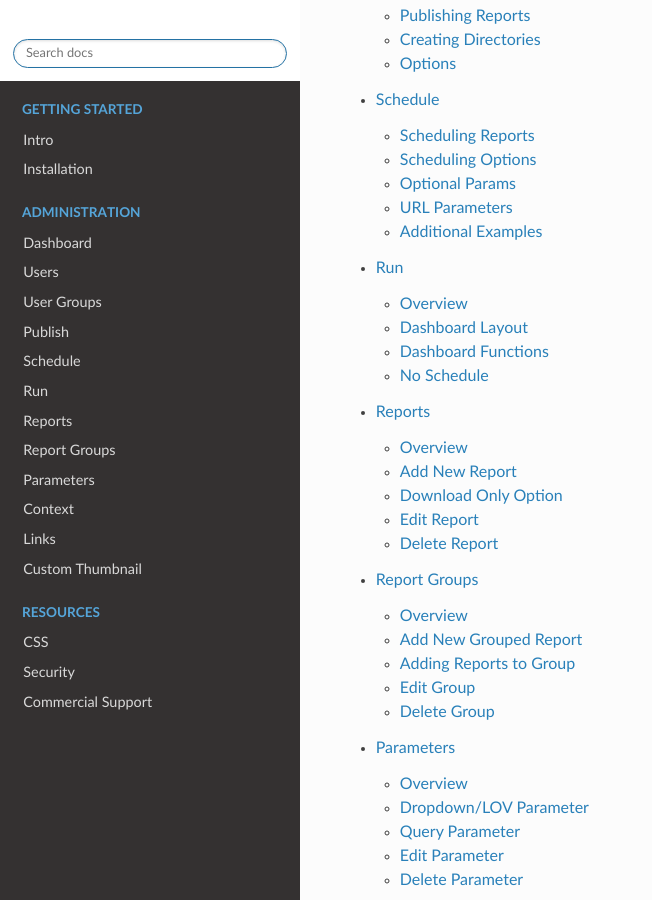
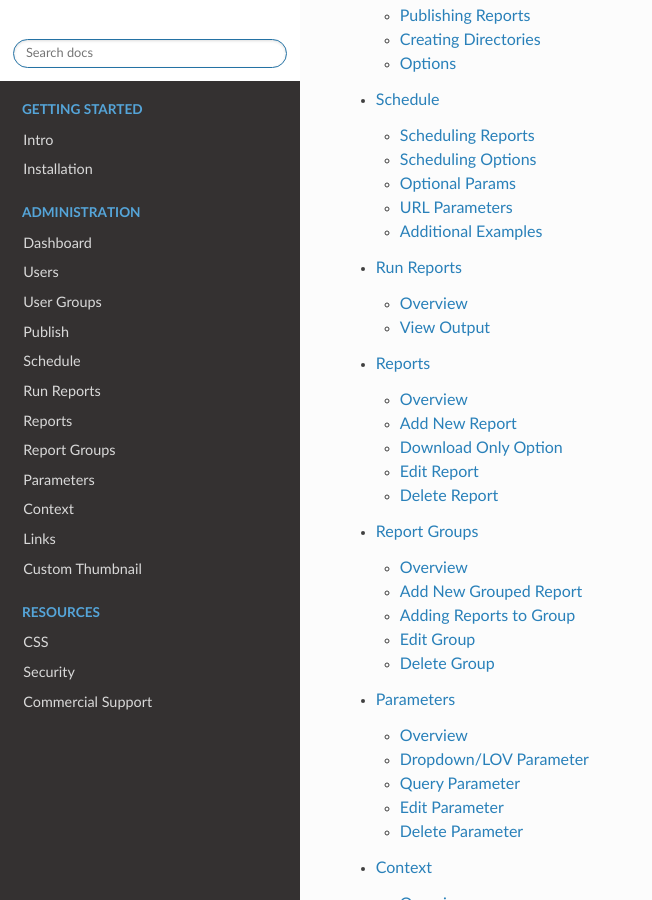
Before and after one commit to AcuGIS/jasper-report-publisher, a Sphinx documentation site: the page built from docs/index.rst, in a window 1280 px wide and 900 px high, scrolled down 1646 px. Shown: the whole window, without its empty margins (0-652 px from the left). Built offline with Sphinx 7.4.7 and the Read the Docs theme 2.0.0, drawn with Linux system fonts in a browser that asks for light colours; pages that are not in the unit, such as notebooks, are missing from menus; some of the changed lines change nothing that is shown.

Commit message:
Update index.rst

```diff
--- a/docs/components/run/index.rst
+++ b/docs/components/run/index.rst
@@ -1,92 +1,34 @@
 **********************
-Run
+Run Reports
 **********************
 
 .. contents:: Table of Contents
 Overview
 ==================
 
-Click the Reports tab to open the Reports Dashboard.
+Admins can run Scheduled Reports manually at any time via the Reporting menu.
 
-.. image:: _static/reports-tab.png
+This menu also links to Scheduled Report outputs.
 
-This will open the screen below.
+To run a Scheduled Report manually, click Reporting on the left menu
 
-.. image:: _static/report-dashboard.png
+Click the Run icon to the right of the report.
 
-As we can see above, the creation of our NewReports Directory has been added to the directory structure.  This is true for all directories and sub directories added.
+.. image:: ../../_static/run-scheduled-report.png
 
-Dashboard Layout
+.. note::
+    Running a Scheduled Report that is emailed with result in the email being as well.
+
+
+View Output
 ================
 
-Expanding the NewReports directory, we see below:
+To view the output, click on the Files column.
 
-.. image:: _static/report-dashboard-item.png
+.. image:: ../../_static/run-scheduled-report-2.png
 
+If more than 3 reports are present, a "More" option will appear.
 
-Dashboard Functions
-===================
+Clicking the "More" option will take you to the file output location to access all reports
 
-**Name**::
-
- Clicking on the report name will open the .jrxml file for editing, as shown below:
-
-.. image:: _static/reports-edit-jrxml.png
-
-
-**Actions**::
-
-Run:  Runs the report on demand.
-
-.. image:: _static/reports-actions.gif
-
-
-Clean: Opens a new window to delete any reports you may wish to delete
-
-.. image:: _static/reports-cleaner.png
-
-Download:  Opens a new window to download selected report(s) in .zip or .bgz format.
-
-.. image:: _static/reports-downloader.png
-
-
-**SchID**::
-
-Link to edit the Schedule for the report
-
-**Cron**::
-
-Displays the cron in use for the Schedule
-
-**Format**::
-
-Displays the report format (e.g. pdf, csv, etc...)
-
-**Data Source**::
-
-Displays report Data Source
-
-**Output**::
-
-Clicking the Browse button will open the report directory in the File Manager as shown below:
-
-.. image:: _static/reports-browse.png
-
-
-**Email**::
-
-Displays report email recipient(s).
-
-**Optional Params**::
-
-Displays any URL Parameters the report is using.
-
-
-No Schedule
-===========
-
-.. note::
-    Any report that does not have a schedule will show the Scheduler icon in the Actions menu.  To add a Schedule, click the icon as shown below.
-
-
-.. image:: _static/reports-no-schedule.png
+.. image:: ../../_static/run-scheduled-report-3.png
```
